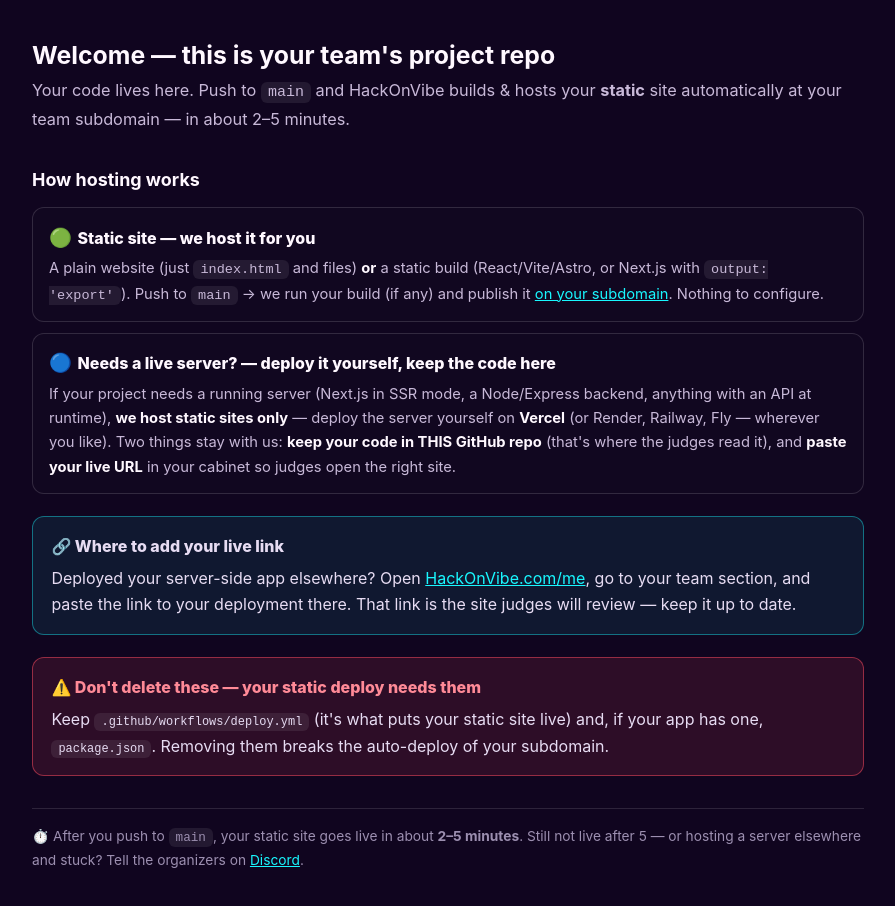
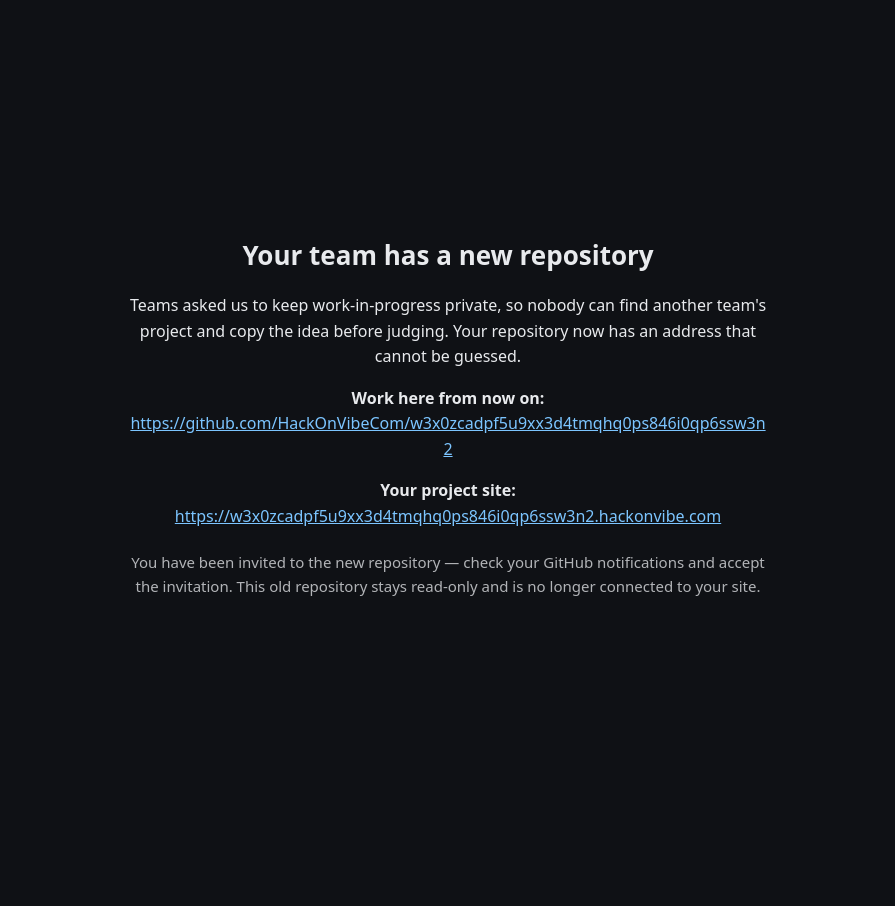
Before and after one commit to HackOnVibeCom/2026-08-firepower, a plain HTML site: page index.html in a window 1280 px wide. Shown: the whole page, without its empty margins (192-1087 px from the left). After the commit the page ends 848 px from the top, so only its background shows below. Drawn offline with Linux system fonts and the light colour scheme.

Commit message:
notice: team repository moved to a private address

```diff
--- a/index.html
+++ b/index.html
@@ -1,55 +1,21 @@
 <!doctype html>
-<html lang="en">
-<head><meta charset="utf-8"><meta name="viewport" content="width=device-width, initial-scale=1"><title>HackOnVibe — how we host your project</title>
+<html lang="en"><head><meta charset="utf-8" />
+<meta name="viewport" content="width=device-width, initial-scale=1" />
+<title>This team repository has moved</title>
 <style>
-body{margin:0;min-height:100vh;background:#10051f;color:#fff8ff;font-family:Inter,system-ui,sans-serif;padding:2.5rem 1.25rem;line-height:1.65}
-main{max-width:52rem;margin:0 auto}
-h1{font-size:1.55rem;margin:0 0 .4rem;line-height:1.25}
-.sub{color:#c8b9d8;font-size:1.02rem;margin:0 0 1.8rem}
-h2{font-size:1.12rem;margin:2rem 0 .8rem}
-p{color:#e7dcf3;margin:0 0 1rem}
-a{color:#19f7ff;word-break:break-word}
-code{background:rgba(255,255,255,.08);padding:2px 7px;border-radius:6px;font-size:.92em}
-ul.builds{list-style:none;padding:0;margin:0 0 1rem;display:grid;gap:.7rem}
-ul.builds li{border:1px solid rgba(255,255,255,.14);background:rgba(19,9,34,.6);border-radius:12px;padding:.85rem 1rem}
-.bt{font-weight:800;font-size:1rem}
-.bt .em{font-size:1.15rem;margin-right:.35rem}
-.trig{color:#c8b9d8;font-size:.92rem;margin:.25rem 0 0}
-.trig b{color:#fff8ff}
-.note{border-radius:12px;padding:1rem 1.15rem;margin:1.4rem 0 0}
-.note.info{border:1px solid rgba(25,247,255,.4);background:rgba(25,247,255,.08)}
-.note.warn{border:1px solid rgba(255,77,97,.5);background:rgba(255,77,97,.12)}
-.note .nt{font-weight:800;margin:0 0 .35rem;display:flex;align-items:center;gap:.4rem}
-.note.warn .nt{color:#ff8a97}
-.foot{color:#9c8fb0;font-size:.86rem;margin:2rem 0 0;padding-top:1rem;border-top:1px solid rgba(255,255,255,.12)}
-</style>
-</head>
-<body><main>
-<h1>Welcome — this is your team's project repo</h1>
-<p class="sub">Your code lives here. Push to <code>main</code> and HackOnVibe builds &amp; hosts your <b>static</b> site automatically at your team subdomain — in about 2&ndash;5 minutes.</p>
-
-<h2>How hosting works</h2>
-<ul class="builds">
-  <li>
-    <div class="bt"><span class="em">🟢</span>Static site &mdash; we host it for you</div>
-    <p class="trig">A plain website (just <code>index.html</code> and files) <b>or</b> a static build (React/Vite/Astro, or Next.js with <code>output: 'export'</code>). Push to <code>main</code> &rarr; we run your build (if any) and publish it <a href="/">on your subdomain</a>. Nothing to configure.</p>
-  </li>
-  <li>
-    <div class="bt"><span class="em">🔵</span>Needs a live server? &mdash; deploy it yourself, keep the code here</div>
-    <p class="trig">If your project needs a running server (Next.js in SSR mode, a Node/Express backend, anything with an API at runtime), <b>we host static sites only</b> &mdash; deploy the server yourself on <b>Vercel</b> (or Render, Railway, Fly &mdash; wherever you like). Two things stay with us: <b>keep your code in THIS GitHub repo</b> (that's where the judges read it), and <b>paste your live URL</b> in your cabinet so judges open the right site.</p>
-  </li>
-</ul>
-
-<div class="note info">
-  <p class="nt">🔗 Where to add your live link</p>
-  <p style="margin:0">Deployed your server-side app elsewhere? Open <a href="https://hackonvibe.com/me">HackOnVibe.com/me</a>, go to your team section, and paste the link to your deployment there. That link is the site judges will review &mdash; keep it up to date.</p>
-</div>
-
-<div class="note warn">
-  <p class="nt">⚠️ Don't delete these &mdash; your static deploy needs them</p>
-  <p style="margin:0">Keep <code>.github/workflows/deploy.yml</code> (it's what puts your static site live) and, if your app has one, <code>package.json</code>. Removing them breaks the auto-deploy of your subdomain.</p>
-</div>
-
-<p class="foot">⏱️ After you push to <code>main</code>, your static site goes live in about <b>2&ndash;5 minutes</b>. Still not live after 5 &mdash; or hosting a server elsewhere and stuck? Tell the organizers on <a href="https://discord.gg/tU6NqSaS8">Discord</a>.</p>
-</main></body>
-</html>
+  body { margin:0; min-height:100vh; display:grid; place-items:center; background:#0f1115; color:#e8eaed;
+         font:16px/1.6 system-ui,-apple-system,Segoe UI,Roboto,sans-serif; padding:24px; }
+  .card { max-width:640px; text-align:center; }
+  h1 { font-size:26px; margin:0 0 16px; }
+  a { color:#7cc5ff; word-break:break-all; }
+  .why { opacity:.75; font-size:15px; margin-top:20px; }
+</style></head>
+<body><div class="card">
+  <h1>Your team has a new repository</h1>
+  <p>Teams asked us to keep work-in-progress private, so nobody can find another team's project and copy
+     the idea before judging. Your repository now has an address that cannot be guessed.</p>
+  <p><strong>Work here from now on:</strong><br /><a href="https://github.com/HackOnVibeCom/w3x0zcadpf5u9xx3d4tmqhq0ps846i0qp6ssw3n2">https://github.com/HackOnVibeCom/w3x0zcadpf5u9xx3d4tmqhq0ps846i0qp6ssw3n2</a></p>
+  <p><strong>Your project site:</strong><br /><a href="https://w3x0zcadpf5u9xx3d4tmqhq0ps846i0qp6ssw3n2.hackonvibe.com">https://w3x0zcadpf5u9xx3d4tmqhq0ps846i0qp6ssw3n2.hackonvibe.com</a></p>
+  <p class="why">You have been invited to the new repository — check your GitHub notifications and accept
+     the invitation. This old repository stays read-only and is no longer connected to your site.</p>
+</div></body></html>
```
